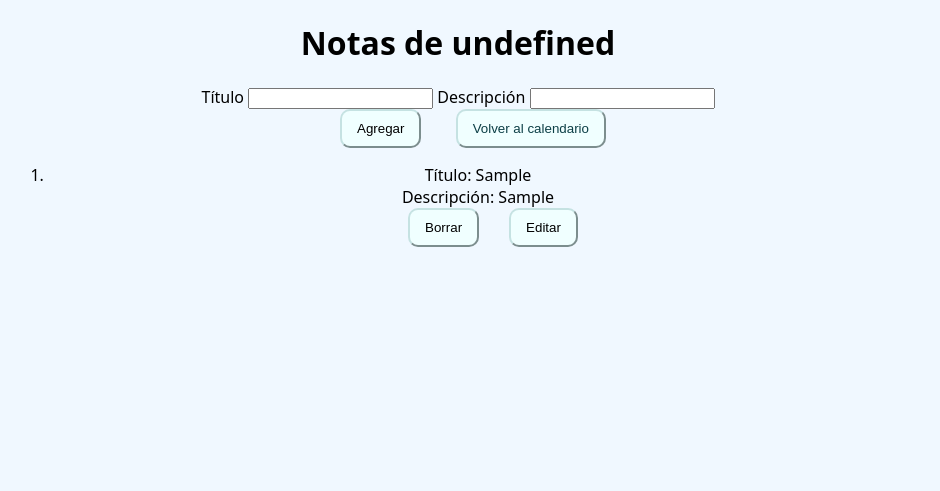
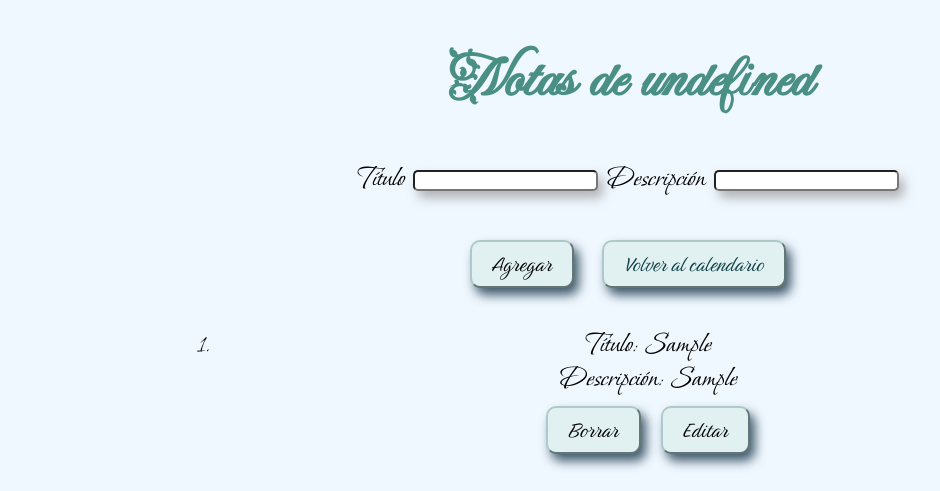
Before and after one commit to RocioLobatoMonferrer/pr_eval_calendario_notas_RLM, a plain HTML site: page mes.html in a window 1280 px wide. Both pictures are taken after typing "Sample", "Sample" into the empty fields and a click on the button "Agregar". Shown: the whole page, without its empty margins (12-952 px from the left). Drawn offline with Linux system fonts and the light colour scheme.

Commit message:
Proyecto casi terminado, aspecto visual mejorado

```diff
--- a/app_mes.js
+++ b/app_mes.js
@@ -1,23 +1,28 @@
-/**
- * DOM
- */
+/* ==========================================================
+   1) REFERENCIAS AL DOM
+   ========================================================== */
+
 const tituloHead = document.querySelector("h1");
 const listaNotas = document.querySelector("#listaNotas");
 const inpTitulo = document.querySelector("#inpTitulo");
 const inpDescripcion = document.querySelector("#inpDescripcion");
 const btnAgregar= document.querySelector("#btnAgregar");
 const msg = document.querySelector("#msg");
+
+/* ==========================================================
+   2) VARIABLES GLOBALES
+   ========================================================== */
+
+const nombresMeses = ["Enero", "Febrero", "Marzo", "Abril", "Mayo", "Junio", "Julio",
+    "Agosto", "Septiembre", "Octubre", "Noviembre", "Diciembre"];
+let notas = [];
+let notasMeses;
 const timeOut = 2000;
 
-/**
- * Lista de Meses
- */
-const nombresMeses = ["Enero", "Febrero", "Marzo", "Abril", "Mayo", "Junio", "Julio",
-    "Agosto", "Septiembre", "Octubre", "Noviembre", "Diciembre"];
 
-let notas = [];
-let notasMeses;
-
+/* ==========================================================
+   3) INICIALIZACIÓN (eventos)
+   ========================================================== */
 
 // nombreMeses empieza en cero, mientras que mes empieza en 1 por HTML,
 // por eso, para que coga el array le -1
@@ -44,16 +49,63 @@ function init() {
 
 init();
 
+/* ==========================================================
+   4) CARGA DE DATOS
+   ========================================================== */
+
+function cargarNotas() {
+  const raw = localStorage.getItem(notasMeses);
+
+  if (!raw) return [];
+
+  try {
+    const data = JSON.parse(raw);
+    return Array.isArray(data) ? data : [];
+  } catch (error) {
+    alert("JSON inválido:", error);
+    return [];
+  }
+}
+
+/* ==========================================================
+   5) VALIDACIONES
+   ========================================================== */
+
 function validad() {
     if(!inpTitulo.checkValidity()) {
-        mostrarMensaje("Debes colocar un título de mínimo dos caracteres");
+        mostrarMensaje("Debes colocar un título de mínimo tres caracteres");
         return false;
     }
     if(!inpDescripcion.checkValidity()) {
-        mostrarMensaje("Debes colocar una descripción de mínimo dos caracteres");
+        mostrarMensaje("Debes colocar una descripción de mínimo tres caracteres");
         return false;
     }
     return true;
+}
+
+/* ==========================================================
+   6) CREACIÓN Y PINTADO DE NOTAS
+   ========================================================== */
+
+function crearNota() {
+    const nota = {
+        titulo: inpTitulo.value,
+        descripcion: inpDescripcion.value
+    };
+    return nota;
+}
+
+function insertarNota() {
+    const nota = crearNota();
+    if(!nota) {
+        return null;
+    } else {
+        notas.push(nota);
+        localStorage.setItem(notasMeses, JSON.stringify(notas));
+        inpTitulo.value = "";
+        inpDescripcion.value = "";
+        pintarListaNotas();
+    }
 }
 
 function pintarListaNotas() {
@@ -81,6 +133,10 @@ function pintarListaNotas() {
     }
 }
 
+/* ==========================================================
+   7) BOTONES DE CADA NOTA
+   ========================================================== */
+
 function borrarNota(indice) {
      if(!confirm("¿Estás seguro de borrar esta nota?")) {
         return false;
@@ -98,46 +154,15 @@ function editarNota(indice) {
     notas.splice(indice, 1);
     localStorage.setItem(notasMeses, JSON.stringify(notas));
 
-    pintarListaNotas();
+    render();
 }
+
+/* ==========================================================
+   8) PINTAR MENSAJES
+   ========================================================== */
 
 function render() {
     pintarListaNotas();
-}
-
-function crearNota() {
-    const nota = {
-        titulo: inpTitulo.value,
-        descripcion: inpDescripcion.value
-    };
-    return nota;
-}
-
-function insertarNota() {
-    const nota = crearNota();
-    if(!nota) {
-        return null;
-    } else {
-        notas.push(nota);
-        localStorage.setItem(notasMeses, JSON.stringify(notas));
-        inpTitulo.value = "";
-        inpDescripcion.value = "";
-        pintarListaNotas();
-    }
-}
-
-function cargarNotas() {
-  const raw = localStorage.getItem(notasMeses);
-
-  if (!raw) return [];
-
-  try {
-    const data = JSON.parse(raw);
-    return Array.isArray(data) ? data : [];
-  } catch (error) {
-    alert("JSON inválido:", error);
-    return [];
-  }
 }
 
 function mostrarMensaje(texto) {
--- a/mes.html
+++ b/mes.html
@@ -17,14 +17,14 @@
         <section id="entrada">
             <label>
                 Título
-                <input id="inpTitulo" type="text" required minlength="2" />
+                <input id="inpTitulo" type="text" required minlength="3" />
             </label>
             <label>
                 Descripción
-                <input id="inpDescripcion" type="text" required minlength="2" />
+                <input id="inpDescripcion" type="text" required minlength="3" />
             </label>
         </section>
-
+            <br/>
         <section id="opciones">
             <button type="button" id="btnAgregar">Agregar</button>
             <button type="button" id="btnRegresar"><a href="index.html">Volver al calendario</a></button>
--- a/styles.css
+++ b/styles.css
@@ -1,18 +1,47 @@
-/**
-TODO: Cambiar entre off y on
-*/
+/* ===== FUENTES ===== */
+
+@font-face {
+  font-family: "h1";
+  src: url(fonts/FleurDeLeah-Regular.ttf) format('truetype');
+}
+
+@font-face {
+  font-family: "text";
+  src: url(fonts/BonheurRoyale-Regular.ttf) format('truetype');
+}
+
+@font-face {
+  font-family: "button";
+  src: url(fonts/Birthstone-Regular.ttf) format('truetype');
+}
+
+/* ===== MAIN ===== */
+
+h1 {
+  font-family: "h1";
+  color: rgb(73, 143, 131);
+}
+
+h1:hover {
+  transform: translateY(-2px);
+}
 
 body {
-  font-family: system-ui, Arial, sans-serif;
-  margin: 20px;
+  font-family: "text", system-ui, Arial, sans-serif;
+  font-size: 30px;
+  margin: 20px auto;
   max-width: 900px;
   text-align: center;
   background-color: aliceblue;
 }
 
+/* ===== TABLA ===== */
+
 table {
     margin: auto;
-    border: 2px solid rgb(119, 235, 215);
+    border: 5px solid rgb(119, 235, 215);
+    border-radius: 10px;
+    box-shadow: 5px 5px 0px 0px #5F8F86, 10px 10px 0px 0px #7FAEA4, 15px 15px 0px 0px #A8C9C1, 20px 20px 0px 0px #CFE2DE, 25px 25px 0px 0px #E6F1EE, 5px 5px 8px -8px rgba(0,0,0,0);
 }
 
 th {
@@ -25,19 +54,40 @@ th, a:visited, a:hover, a, a:active {
     text-decoration: none;
 }
 
+th:hover {
+  transform: translateY(-2px);
+}
+
 th.completada, th.completada a, th.completada a:visited, th.completada a:hover, th.completada a:active{
   color: rgb(15, 166, 185);;
 }
 
-button {
-  padding: 10px 15px;
+input {
+  box-shadow: 5px 7px 11px 0px rgba(157, 159, 160, 0.77);
+  border-radius: 5px;
+}
+
+/* ===== BOTONES ===== */
+
+button, button a:visited {
+  text-decoration: none;
+  font-family: "button";
+  font-size: 25px;
+  padding: 5px 20px;
   cursor: pointer;
   align-items: center;
-  margin-left: 30px;
-  background-color: azure;
-  border-color: rgb(197, 226, 226);
+  margin: 10px;
+  background-color: rgb(225, 241, 241);
+  border-color: rgb(173, 201, 201);
   border-radius: 10px;
+  box-shadow: 5px 7px 11px 0px rgba(10, 42, 61, 0.77);
 }
+
+button:hover{
+  transform: translateY(-2px);
+}
+
+/* ===== MENSJAE ERROR ===== */
 
 #msg {
   margin-top: 10px;
```
Also changed, not shown: app_index.js (+83 -27 lines), index.html (+4 -0 lines), TODO.txt (deleted), fonts/Birthstone-Regular.ttf (added), fonts/BonheurRoyale-Regular.ttf (added), fonts/FleurDeLeah-Regular.ttf (added).
